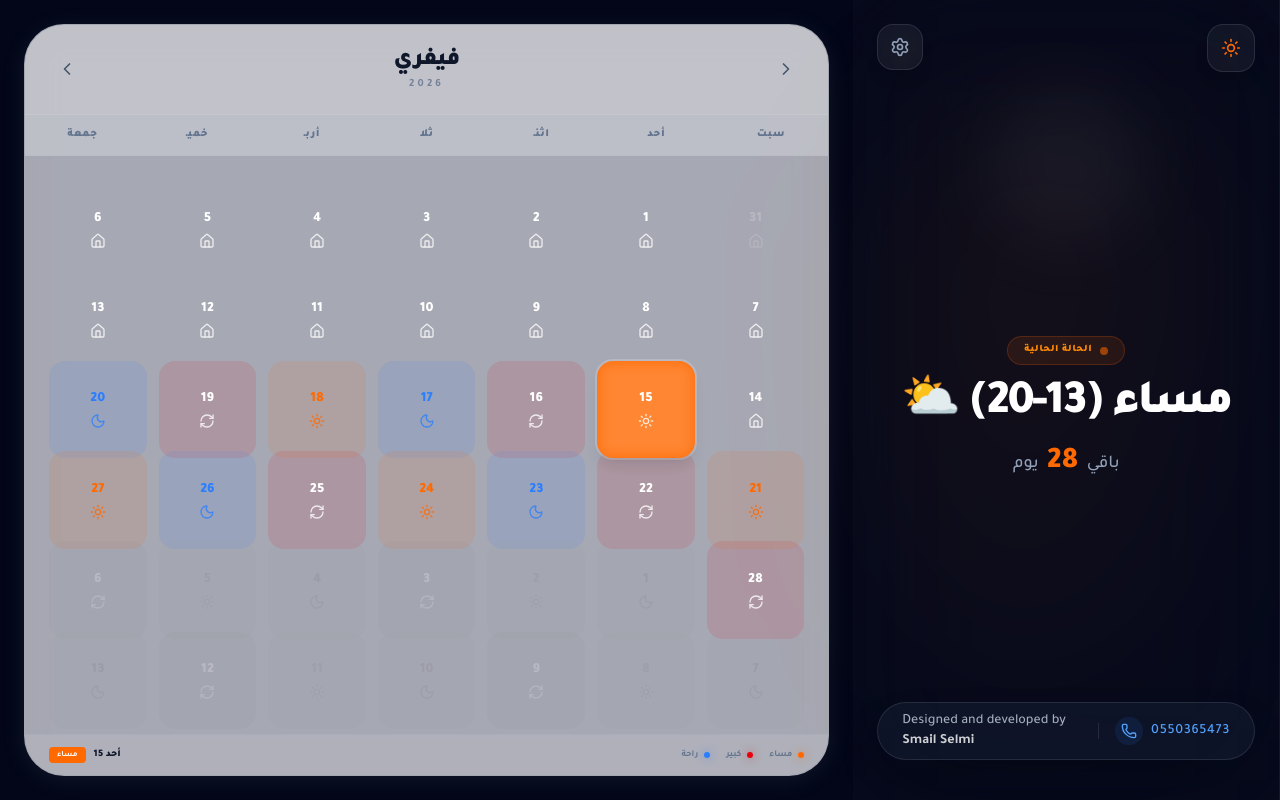
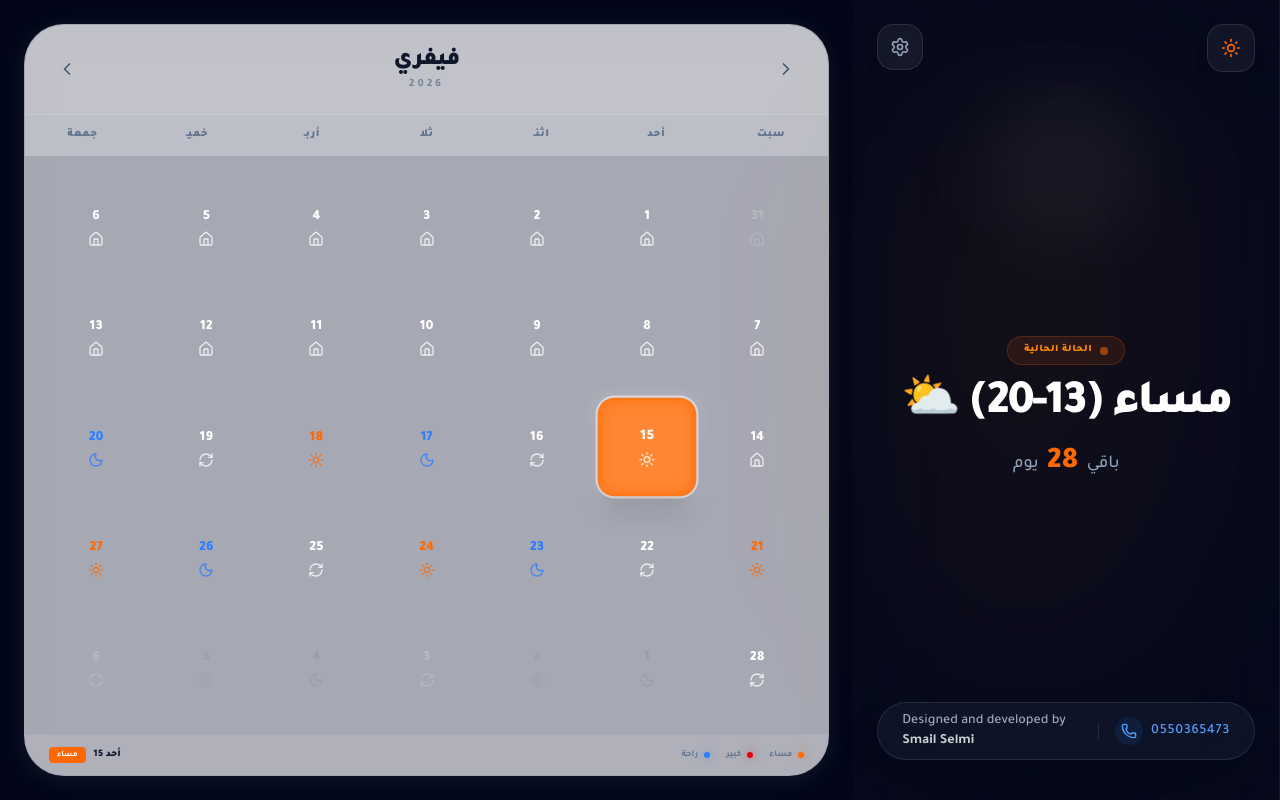
Before and after one commit to SmailSelmi/3x8-Matrix, a Next.js app: page / in a window 1280 px wide. Both pictures are taken after a click on the button "حفظ وتطبيق البيانات". Built offline with nearby package versions, Linux system fonts and the light colour scheme.

Commit message:
fix: use local lottie animations to resolve 403/Empty Div issues

```diff
--- a/components/CalendarView.tsx
+++ b/components/CalendarView.tsx
@@ -188,7 +188,7 @@ export default function CalendarView({ startDateStr, workDays, leaveDays, mode =
               }}
               className="w-full h-full"
             >
-              <div className="grid grid-cols-7 gap-1 lg:gap-3 h-full content-start">
+              <div className="grid grid-cols-7 gap-2 lg:gap-4 content-start">
                 {calendarDays.map((day) => {
                   const details = getDayDetails(day);
                   const isToday = isSameDay(day, new Date());
@@ -196,6 +196,13 @@ export default function CalendarView({ startDateStr, workDays, leaveDays, mode =
                   const isInMonth = isSameMonth(day, monthDate);
 
                   if (!details) return <div key={day.toISOString()} />;
+
+                  // Extract color theme for dynamic opacity/shadows
+                  let themeColor = details.color;
+                  if (themeColor === 'bg-orange-500') themeColor = 'orange-500';
+                  if (themeColor === 'bg-red-600') themeColor = 'red-600';
+                  if (themeColor === 'bg-blue-500') themeColor = 'blue-500';
+                  if (themeColor === 'bg-green-500') themeColor = 'green-500';
 
                   return (
                     <motion.button
@@ -209,13 +216,13 @@ export default function CalendarView({ startDateStr, workDays, leaveDays, mode =
                         }
                       }}
                       className={`
-                        relative flex flex-col items-center justify-center rounded-xl md:rounded-2xl transition-all duration-300 overflow-hidden
+                        relative flex flex-col items-center justify-center rounded-xl md:rounded-2xl transition-all duration-300
                         ${!isInMonth ? 'opacity-20 grayscale' : 'opacity-100'}
                         ${isSelected
-                          ? `${details.color} text-white shadow-lg shadow-${details.color}/40 z-10 ring-2 ring-white/20`
-                          : `${details.color.replace('bg-', 'bg-').replace('500', '500/10').replace('600', '600/10')} ${details.color.replace('bg-', 'text-')} hover:bg-opacity-20`
+                          ? `${details.color} text-white shadow-xl shadow-${themeColor}/30 z-20 scale-105 ring-2 ring-white/50`
+                          : `bg-${themeColor}/5 text-${themeColor} hover:bg-${themeColor}/15`
                         }
-                        aspect-[4/5] lg:aspect-[1/1]
+                        aspect-square w-full
                       `}
                     >
                       <span className={`text-xs md:text-sm font-black tabular-nums z-10 ${isToday && !isSelected ? 'text-blue-500' : ''}`}>
--- a/components/ShiftAnimation.tsx
+++ b/components/ShiftAnimation.tsx
@@ -14,8 +14,8 @@ const ShiftAnimation: React.FC<Props> = ({ type }) => {
   const [loaded, setLoaded] = React.useState(false);
   const isSleepingMode = type === 'REST' || type === 'LEAVE';
 
-  const workingUrl = "https://assets9.lottiefiles.com/packages/lf20_6yoyv9sc.json";
-  const sleepingUrl = "https://assets10.lottiefiles.com/packages/lf20_rIQI19wJ8o.json";
+  const workingUrl = "/animations/working.json";
+  const sleepingUrl = "/animations/sleeping.json";
 
   return (
     <div className="relative w-full h-full min-h-[200px] flex items-center justify-center">
--- /dev/null
+++ b/public/animations/sleeping.json
@@ -0,0 +1 @@
+{"v":"5.5.7","fr":60,"ip":0,"op":60,"w":100,"h":100,"nm":"Sleeping","ddd":0,"assets":[],"layers":[{"ddd":0,"ind":1,"ty":4,"nm":"Circle","sr":1,"ks":{"o":{"a":1,"k":[{"i":{"x":[0.833],"y":[0.833]},"o":{"x":[0.167],"y":[0.167]},"t":0,"s":[100]},{"i":{"x":[0.833],"y":[0.833]},"o":{"x":[0.167],"y":[0.167]},"t":30,"s":[30]},{"t":60,"s":[100]}],"ix":11},"r":{"a":0,"k":0,"ix":10},"p":{"a":0,"k":[50,50,0],"ix":2},"a":{"a":0,"k":[0,0,0],"ix":1},"s":{"a":1,"k":[{"i":{"x":[0.833],"y":[0.833],"z":[0.833]},"o":{"x":[0.167],"y":[0.167],"z":[0.167]},"t":0,"s":[100,100,100]},{"i":{"x":[0.833],"y":[0.833],"z":[0.833]},"o":{"x":[0.167],"y":[0.167],"z":[0.167]},"t":30,"s":[90,90,100]},{"t":60,"s":[100,100,100]}],"ix":6}},"ao":0,"shapes":[{"ty":"gr","it":[{"d":1,"ty":"el","s":{"a":0,"k":[40,40],"ix":2},"p":{"a":0,"k":[0,0],"ix":3},"nm":"Ellipse Path 1","mn":"ADBE Vector Shape - Ellipse","hd":false},{"ty":"fl","c":{"a":0,"k":[0.2,0.6,1,1],"ix":4},"o":{"a":0,"k":100,"ix":5},"r":1,"bm":0,"nm":"Fill 1","mn":"ADBE Vector Graphic - Fill","hd":false},{"ty":"tr","p":{"a":0,"k":[0,0],"ix":2},"a":{"a":0,"k":[0,0],"ix":1},"s":{"a":0,"k":[100,100],"ix":3},"r":{"a":0,"k":0,"ix":6},"o":{"a":0,"k":100,"ix":7},"nm":"Transform"}],"nm":"Ellipse 1","np":3,"cix":2,"bm":0,"ix":1,"mn":"ADBE Vector Group - Group","hd":false}],"ip":0,"op":60,"st":0,"bm":0}]}
--- /dev/null
+++ b/public/animations/working.json
@@ -0,0 +1 @@
+{"v":"5.5.7","fr":60,"ip":0,"op":60,"w":100,"h":100,"nm":"Working","ddd":0,"assets":[],"layers":[{"ddd":0,"ind":1,"ty":4,"nm":"Circle","sr":1,"ks":{"o":{"a":1,"k":[{"i":{"x":[0.833],"y":[0.833]},"o":{"x":[0.167],"y":[0.167]},"t":0,"s":[100]},{"i":{"x":[0.833],"y":[0.833]},"o":{"x":[0.167],"y":[0.167]},"t":30,"s":[50]},{"t":60,"s":[100]}],"ix":11},"r":{"a":0,"k":0,"ix":10},"p":{"a":0,"k":[50,50,0],"ix":2},"a":{"a":0,"k":[0,0,0],"ix":1},"s":{"a":1,"k":[{"i":{"x":[0.833],"y":[0.833],"z":[0.833]},"o":{"x":[0.167],"y":[0.167],"z":[0.167]},"t":0,"s":[100,100,100]},{"i":{"x":[0.833],"y":[0.833],"z":[0.833]},"o":{"x":[0.167],"y":[0.167],"z":[0.167]},"t":30,"s":[110,110,100]},{"t":60,"s":[100,100,100]}],"ix":6}},"ao":0,"shapes":[{"ty":"gr","it":[{"d":1,"ty":"el","s":{"a":0,"k":[40,40],"ix":2},"p":{"a":0,"k":[0,0],"ix":3},"nm":"Ellipse Path 1","mn":"ADBE Vector Shape - Ellipse","hd":false},{"ty":"fl","c":{"a":0,"k":[1,0.5,0,1],"ix":4},"o":{"a":0,"k":100,"ix":5},"r":1,"bm":0,"nm":"Fill 1","mn":"ADBE Vector Graphic - Fill","hd":false},{"ty":"tr","p":{"a":0,"k":[0,0],"ix":2},"a":{"a":0,"k":[0,0],"ix":1},"s":{"a":0,"k":[100,100],"ix":3},"r":{"a":0,"k":0,"ix":6},"o":{"a":0,"k":100,"ix":7},"nm":"Transform"}],"nm":"Ellipse 1","np":3,"cix":2,"bm":0,"ix":1,"mn":"ADBE Vector Group - Group","hd":false}],"ip":0,"op":60,"st":0,"bm":0}]}
```
